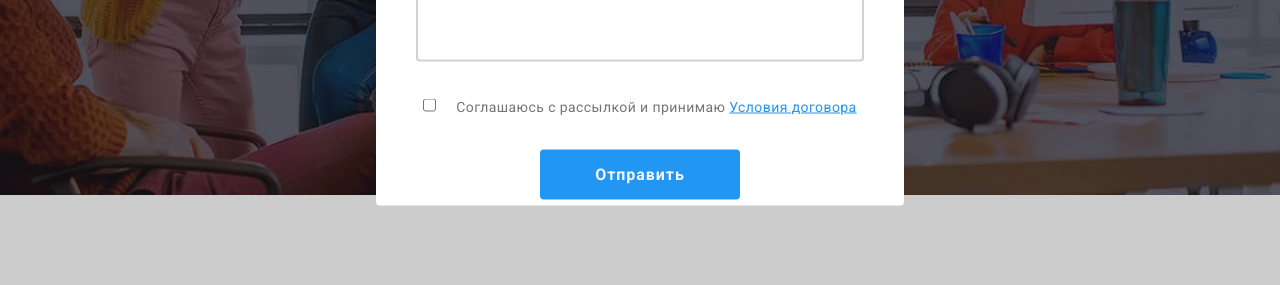
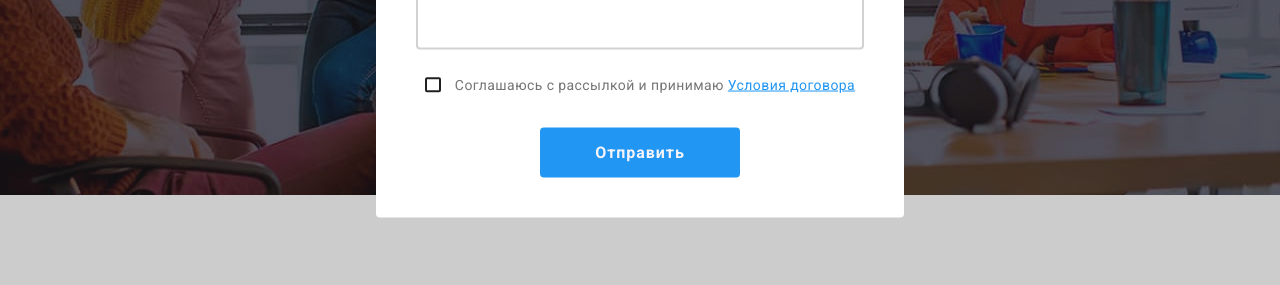
Before and after one commit to KristinaShs/goit-markup-hw06, a plain HTML site: page index.html in a window 1280 px wide. Both pictures are taken after a click on the button "Заказать услугу". Shown: the part 485-770 px from the top of the page. Drawn offline with nearby package versions, Linux system fonts and the light colour scheme.

Commit message:
епаотвеупт

```diff
--- a/css/styles.css
+++ b/css/styles.css
@@ -767,6 +767,7 @@ margin-bottom: 20px;
     border-radius: 4px;
     border: 1px solid var(--secondary-text-color);
     outline: 0px;
+    color: var(--rare-white-text-color);
     transition:box-shadow 250ms cubic-bezier(0.4, 0, 0.2, 1),
     border-color 250ms cubic-bezier(0.4, 0, 0.2, 1);
 
@@ -849,7 +850,7 @@ justify-content: center;
     border-radius: 4px;
 
     width: 528px;
-    height: 581px;
+    min-height: 581px;
     padding: 40px;
 
     background-color: var(--primary-background-color);
@@ -914,6 +915,8 @@ margin-bottom: 12px;
     display: block;
     margin-bottom: 10px;
 }
+
+
 .modal-icon{
     position: absolute;
     top: 70%;
@@ -949,7 +952,6 @@ margin-bottom: 12px;
 }
 
 .field-type{
-    /* position: absolute; */
     top: -17px;
     left: 0%;
     transform: translateY(-50%);
@@ -983,19 +985,74 @@ margin-bottom: 12px;
     letter-spacing: 0.01em;
     color: rgba(117, 117, 117, 0.5);
 }
+.checkbox-input{
+    position: absolute;
+    width: 1px;
+    height: 1px;
+    margin: -1px;
+    border: 0;
+    padding: 0;
+    clip: rect(0 0 0 0);
+    overflow: hidden;
+}
+
+
 .checkbox-label{
+    position:relative;
     display: flex;
-    align-items: baseline;
     justify-content: center;
-    margin-top: 20px;
+    align-items: center;
+    margin-top: 10px;
     margin-bottom: 30px;
 }
+/* .checkbox-label:hover .custom-checkbox{
+    border-color: var(--button-background-color);
+} */
+
+.checkbox-input:checked + .check-icon{
+opacity: 1;
+background-color: var(--button-background-color);
+transform: translateY(25%);
+}
+
+.check-icon{
+position: absolute;
+top: 0;
+left: 0;
+
+border-radius: 2px;
+width: 16px;
+height: 15px;
+transform: scale(0.2);
+opacity: 0;
+transition: transform 250ms cubic-bezier(0.4, 0, 0.2, 1), opacity 250ms cubic-bezier(0.4, 0, 0.2, 1) ;
+}
+.custom-checkbox {
+    position: absolute;
+    top: 0;
+    left: 0;
+    transform: translateY(25%);
+
+    display: block;
+    width: 16px;
+    height: 15px;
+    border: 2px solid var(--active-focus-color);
+    border-radius: 2px;
+    transition: border-color 250ms cubic-bezier(0.4, 0, 0.2, 1);
+}
+
+.checkbox-input:hover ~ .custom-checkbox,
+.checkbox-input:focus ~ .custom-checkbox{
+    border-color: var(--button-background-color);
+}
+
 .agreement-text{
     font-weight: 400;
     font-size: 14px;
     line-height: 1.71;
     letter-spacing: 0.03em;
     color: var(--secondary-text-color);
+    margin-left: 30px;
 }
 .agreement-link{
     color: var(--link-text-color);
--- a/index.html
+++ b/index.html
@@ -462,17 +462,20 @@
                 <span class="field-type">Комментарий</span>
                 <textarea class="textarea"name="comment" id="" cols="30" rows="10" placeholder="Введите текст"></textarea>
               </label>
+
               <label class="checkbox-label">
-                <span>
-                  <input type="checkbox">
+                <span class="checkbox-container">
+                  <input class="checkbox-input" type="checkbox">
                 <svg class="check-icon" width="16" height="15">
                   <use href="./images/icon/sprite.svg#check"></use>
                 </svg>
+                <span class="custom-checkbox"></span>
                 </span>
                 <span class="agreement-text">Соглашаюсь с рассылкой и принимаю
                   <a class="agreement-link" href="">Условия договора</a>
                 </span>
               </label>
+
             </form>
             <button class="send-button" type="submit">
               <span class="text-button">Отправить</span>
```
